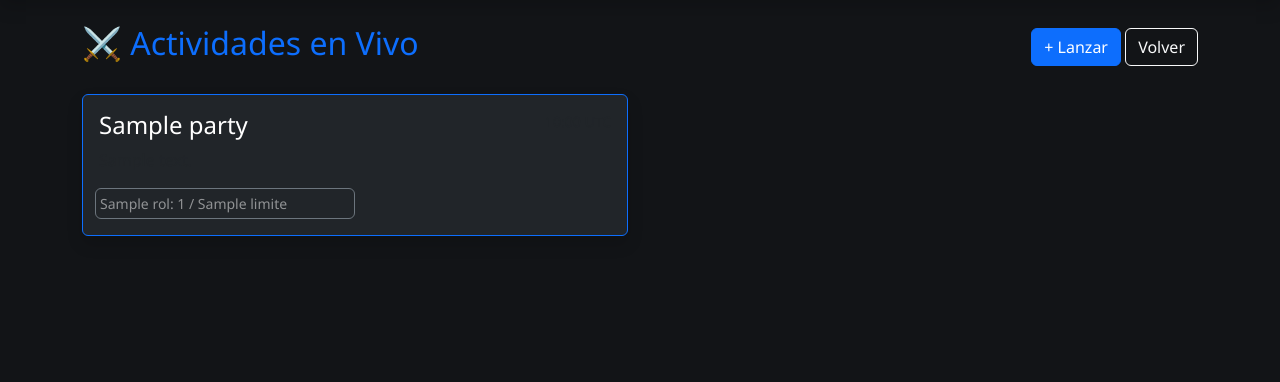
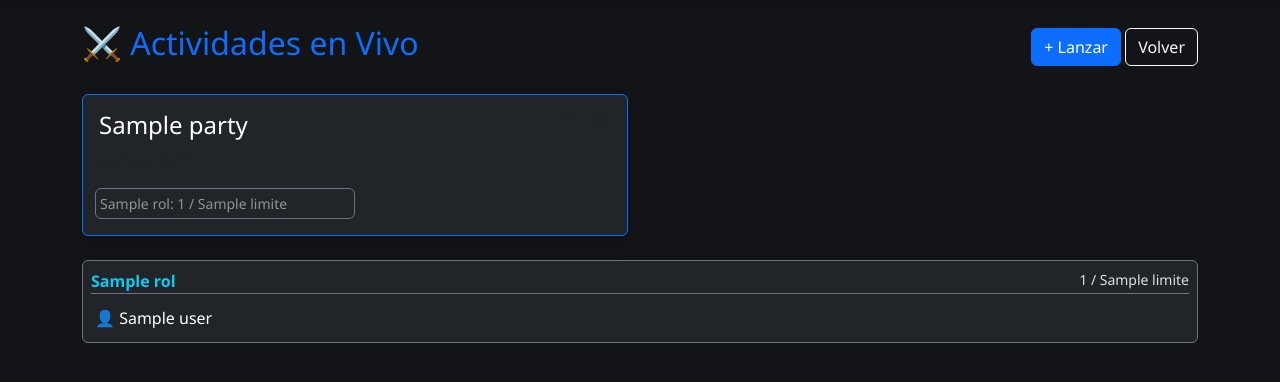
Before and after one commit to Arle-bby/ACTIVITY_MANAGER_DASHBOARD, a Flask app: template templates/ver_actividades.html in a window 1280 px wide. Shown: the part 58-440 px from the top of the page. Run offline with Flask 3, Linux system fonts and the light colour scheme; the template is opened without the code that fills it: most values are stand-ins (such as "Sample title", 1, 10 or a date in 2020).

Commit message:
gestion actividades pagina

```diff
--- a/app.py
+++ b/app.py
@@ -122,6 +122,40 @@ def launch_party_action(guild_id):
         db["parties"].insert_one(new_party)
     return redirect(url_for('view_activities', guild_id=guild_id))
 
+def tiene_permiso_staff(guild_id):
+    if 'token' not in session: return False
+    db = get_db()
+
+    # 1. Obtenemos el ID del rol de staff configurado para este server
+    config = db["config"].find_one({"guild_id": int(guild_id)})
+    if not config or "admin_role_id" not in config:
+        return False # No hay rol configurado, nadie tiene permiso web
+
+    admin_role_id = str(config["admin_role_id"])
+
+    # 2. Consultamos los roles del usuario actual en ese servidor vía Discord API
+    headers = {'Authorization': f"Bearer {session['token']}"}
+    r = requests.get(f"{API_ENDPOINT}/users/@me/guilds/{guild_id}/member", headers=headers)
+
+    if r.status_code == 200:
+        member_data = r.json()
+        # Si el admin_role_id está en la lista de roles del usuario, tiene permiso
+        return admin_role_id in member_data.get("roles", [])
+
+    return False
+
+@app.route('/remove_member/<guild_id>/<party_id>/<role_name>/<user_id>')
+def remove_member(guild_id, party_id, role_name, user_id):
+    if not tiene_permiso_staff(guild_id): return "No tienes el rol de Staff", 403
+
+    db = get_db()
+    # Usamos $pull para sacar al usuario de la lista de ese rol específico
+    db["parties"].update_one(
+        {"_id": int(party_id)},
+        {"$pull": {f"participants.{role_name}": {"id": int(user_id)}}}
+    )
+    return redirect(url_for('view_activities', guild_id=guild_id))
+
 @app.route('/login')
 def login():
     auth_url = f"https://discord.com/api/oauth2/authorize?client_id={CLIENT_ID}&redirect_uri={REDIRECT_URI}&response_type=code&scope=identify+guilds"
--- a/templates/ver_actividades.html
+++ b/templates/ver_actividades.html
@@ -46,4 +46,33 @@
         </form>
     </div>
 </div>
+
+{% for rol, lista in party.participants.items() %}
+<div class="col-12 mb-2 p-2 rounded bg-dark border border-secondary">
+    <div class="d-flex justify-content-between border-bottom border-secondary mb-2">
+        <span class="fw-bold text-info">{{ rol }}</span>
+        <span class="small">{{ lista|length }} / {{ party.limites[rol] }}</span>
+    </div>
+
+    <div class="list-group list-group-flush">
+        {% for user in lista %}
+        <div class="list-group-item bg-transparent text-white d-flex justify-content-between align-items-center p-1 border-0">
+            <span>👤 {{ user.name }}</span>
+
+            {% if es_staff %}
+            <a href="/remove_member/{{ guild_id }}/{{ party._id }}/{{ rol }}/{{ user.id }}"
+               class="btn btn-sm btn-outline-danger py-0"
+               onclick="return confirm('¿Echar a {{ user.name }} de este rol?')">
+               ×
+            </a>
+            {% endif %}
+        </div>
+        {% endfor %}
+
+        {% if lista|length == 0 %}
+        <small class="text-muted italic">Vacío</small>
+        {% endif %}
+    </div>
+</div>
+{% endfor %}
 {% endblock %}
```
